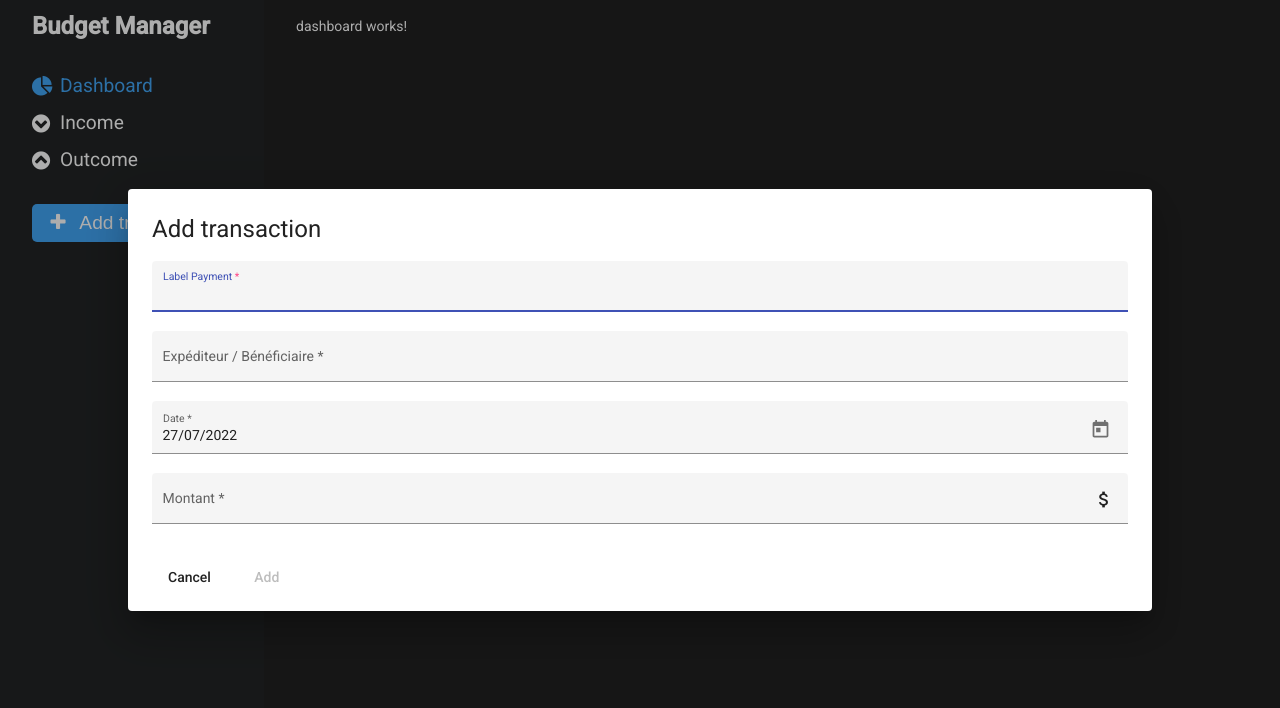
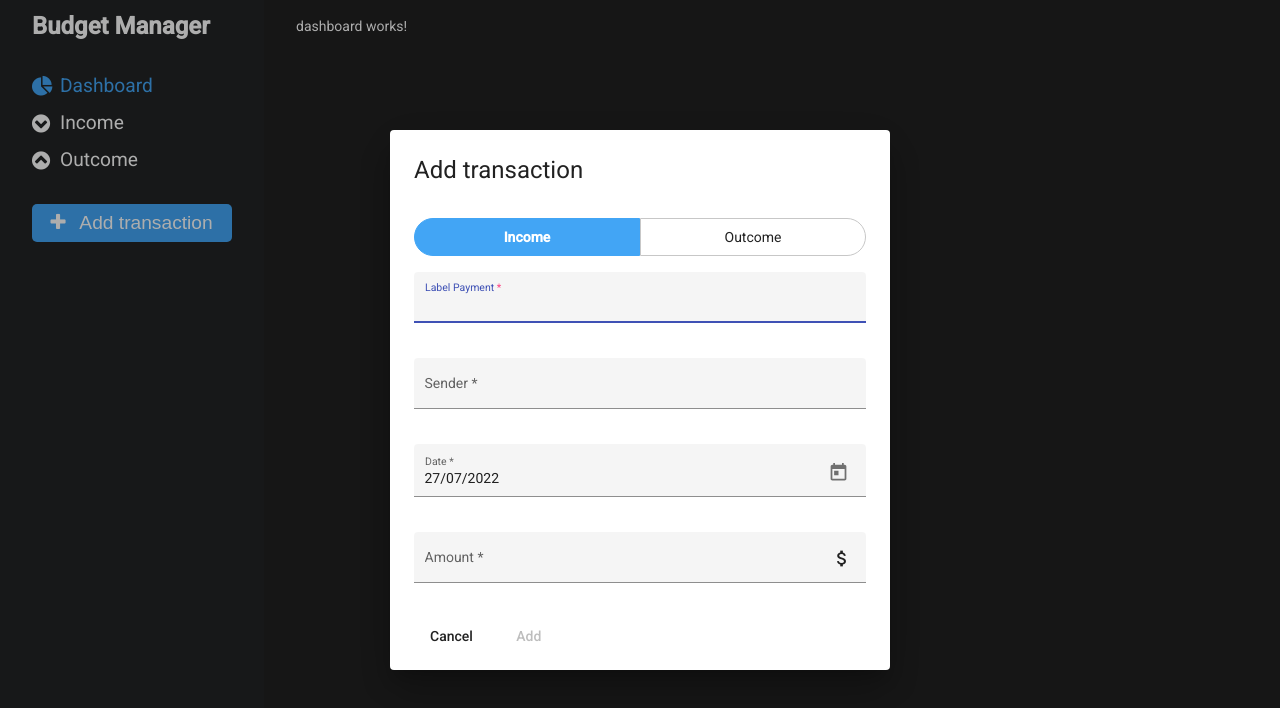
Before and after one commit to Viliprant/angular-budget-manager, an Angular app: page /dashboard in a window 1280 px wide. Both pictures are taken after a click on the button "Add transaction". Shown: the top 708 px of the page. Built offline with nearby package versions, Linux system fonts and the light colour scheme.

Commit message:
add binary-radio-component

```diff
--- a/src/app/components/add-transaction-modal/add-transaction-modal.component.html
+++ b/src/app/components/add-transaction-modal/add-transaction-modal.component.html
@@ -1,29 +1,32 @@
 <h1 mat-dialog-title>Add transaction</h1>
 <div mat-dialog-content>
-    <div class="form">
+    <form class="form" [formGroup]="transactionForm">
+        <app-binary-radio class="justify-content-center" [(paymentValue)]="currentPaymentType"></app-binary-radio>
+        <ng-container *ngIf="currentPaymentType">
             <mat-form-field appearance="fill">
                 <mat-label>Label Payment</mat-label>
-            <input matInput [formControl]="labelPaymentControl" required autocomplete="off">
+                <input matInput formControlName="labelPaymentControl" required autocomplete="off">
             </mat-form-field>
             <mat-form-field appearance="fill">
-            <mat-label>Expéditeur / Bénéficiaire</mat-label>
-            <input matInput [formControl]="partnershipControl" required autocomplete="off">
+                <mat-label>{{currentPaymentType == PaymentEnum.INCOME ? "Sender" : "Beneficiary" }}</mat-label>
+                <input matInput formControlName="partnershipControl" required autocomplete="off">
             </mat-form-field>
             <mat-form-field appearance="fill">
                 <mat-label>Date</mat-label>
-            <input matInput [matDatepicker]="picker" [formControl]="dateControl">
+                <input matInput [matDatepicker]="picker" formControlName="dateControl">
                 <mat-datepicker-toggle matSuffix [for]="picker"></mat-datepicker-toggle>
                 <mat-datepicker #picker></mat-datepicker>
             </mat-form-field>
             <mat-form-field appearance="fill">
-            <mat-label>Montant</mat-label>
-            <input matInput type="number" [formControl]="amountControl" required autocomplete="off">
+                <mat-label>Amount</mat-label>
+                <input matInput type="number" formControlName="amountControl" required autocomplete="off">
                 <mat-icon matSuffix>attach_money</mat-icon>
-            <!-- <mat-error *ngIf="email.invalid">{{getErrorMessage()}}</mat-error> -->
             </mat-form-field>
-    </div>
+        </ng-container>
+
+    </form>
 </div>
 <div mat-dialog-actions>
     <button mat-button (click)="onNoClick()">Cancel</button>
-    <button mat-button [mat-dialog-close]="getAddTransactionData()" [disabled]="!isValidForm()">Add</button>
+    <button mat-button [mat-dialog-close]="getAddTransactionData()" [disabled]="!transactionForm.valid">Add</button>
 </div>
--- a/src/app/components/add-transaction-modal/add-transaction-modal.component.scss
+++ b/src/app/components/add-transaction-modal/add-transaction-modal.component.scss
@@ -1,5 +1,7 @@
 :host {
     .form {
+        margin-top: 1rem;
         display: grid;
+        gap: 1rem;
     }
 }
--- a/src/app/components/add-transaction-modal/add-transaction-modal.component.ts
+++ b/src/app/components/add-transaction-modal/add-transaction-modal.component.ts
@@ -1,13 +1,7 @@
 import { Component, OnInit } from '@angular/core';
-import { FormControl, Validators } from '@angular/forms';
+import { FormControl, FormGroup, Validators } from '@angular/forms';
 import { MatDialogRef } from '@angular/material/dialog';
-
-export type AddTransaction = {
-  labelPayment: string;
-  partnership: string;
-  date: Date;
-  amount: string;
-}
+import { AddTransaction, PaymentEnum } from 'src/app/types/transaction';
 
 @Component({
   selector: 'app-add-transaction-modal',
@@ -16,10 +10,17 @@ export type AddTransaction = {
 })
 export class AddTransactionModalComponent implements OnInit {
 
-  labelPaymentControl = new FormControl('', [Validators.required, Validators.minLength(3)]);
-  partnershipControl = new FormControl('', [Validators.required, Validators.minLength(3)]);
-  amountControl = new FormControl('', [Validators.required]);
-  dateControl = new FormControl(new Date(), [Validators.required]);
+  public PaymentEnum = PaymentEnum;
+
+  public transactionForm = new FormGroup(
+    {
+      labelPaymentControl: new FormControl('', [Validators.required, Validators.minLength(3)]),
+      partnershipControl: new FormControl('', [Validators.required, Validators.minLength(3)]),
+      amountControl: new FormControl('', [Validators.required]),
+      dateControl: new FormControl(new Date(), [Validators.required]),
+    }
+  );
+  public currentPaymentType = PaymentEnum.INCOME;
 
   constructor(public dialogRef: MatDialogRef<AddTransactionModalComponent>) { }
 
@@ -30,16 +31,13 @@ export class AddTransactionModalComponent implements OnInit {
     this.dialogRef.close();
   }
 
-  isValidForm(): boolean {
-    return this.labelPaymentControl.valid && this.partnershipControl.valid && this.amountControl.valid;
-  }
-
   getAddTransactionData() {
     const addTransactionData: AddTransaction = {
-      labelPayment: this.labelPaymentControl.value,
-      partnership: this.partnershipControl.value,
-      date: this.dateControl.value,
-      amount: this.amountControl.value,
+      labelPayment: this.transactionForm.get('labelPaymentControl').value,
+      partnership: this.transactionForm.get('partnershipControl').value,
+      date: this.transactionForm.get('dateControl').value,
+      amount: this.transactionForm.get('amountControl').value,
+      paymentType: this.currentPaymentType,
     }
     return addTransactionData;
   }
--- /dev/null
+++ b/src/app/components/binary-radio/binary-radio.component.html
@@ -0,0 +1,6 @@
+<ng-container>
+    <span [class.active]="paymentValue == PaymentEnum.INCOME"
+        (click)="onPaymentType(PaymentEnum.INCOME)">{{PaymentEnum.INCOME | titlecase}}</span>
+    <span [class.active]="paymentValue == PaymentEnum.OUTCOME"
+        (click)="onPaymentType(PaymentEnum.OUTCOME)">{{PaymentEnum.OUTCOME | titlecase}}</span>
+</ng-container>
--- /dev/null
+++ b/src/app/components/binary-radio/binary-radio.component.scss
@@ -0,0 +1,31 @@
+:host {
+    display: flex;
+    span {
+        border: 1px solid #c7c7c7;
+        display: flex;
+        width: 50%;
+        padding: 0.5rem 1rem;
+        user-select: none;
+        transition: all 0.2s ease;
+        justify-content: center;
+
+        &:hover {
+            cursor: pointer;
+        }
+        &:first-child {
+            border-radius: 20px 0 0 20px;
+        }
+        &:last-child {
+            border-radius: 0 20px 20px 0;
+        }
+        &:not(.active):hover {
+            background-color: #f2f2f2;
+        }
+        &.active {
+            color: white;
+            font-weight: bold;
+            background-color: #42a5f5;
+            border-color: #42a5f5;
+        }
+    }
+}
--- /dev/null
+++ b/src/app/components/binary-radio/binary-radio.component.ts
@@ -0,0 +1,25 @@
+import { Component, EventEmitter, Input, OnInit, Output } from '@angular/core';
+import { PaymentEnum } from 'src/app/types/transaction';
+
+@Component({
+  selector: 'app-binary-radio',
+  templateUrl: './binary-radio.component.html',
+  styleUrls: ['./binary-radio.component.scss']
+})
+export class BinaryRadioComponent implements OnInit {
+
+  @Input() paymentValue: PaymentEnum;
+  @Output() paymentValueChange = new EventEmitter<PaymentEnum>();
+
+  PaymentEnum = PaymentEnum;
+
+  constructor() { }
+
+  ngOnInit(): void {
+  }
+
+  onPaymentType(newPaymentType: PaymentEnum) {
+    this.paymentValueChange.emit(newPaymentType);
+  }
+
+}
--- a/src/app/components/nav-bar/nav-bar.component.scss
+++ b/src/app/components/nav-bar/nav-bar.component.scss
@@ -62,6 +62,12 @@ nav {
             font-size: $font-size-links;
             padding: 0.5rem 1rem;
             border-radius: 5px;
+            cursor: pointer;
+            transition: background-color 0.2s ease;
+
+            &:hover {
+                background-color: #156aaf;
+            }
         }
     }
 }
--- a/src/app/components/nav-bar/nav-bar.component.ts
+++ b/src/app/components/nav-bar/nav-bar.component.ts
@@ -26,7 +26,7 @@ export class NavBarComponent implements OnInit {
 
   openDialog(): void {
     const addTransactionModal = this.dialog.open(AddTransactionModalComponent, {
-      width: "100%",
+      width: "500px",
       disableClose: true
     });
 
--- /dev/null
+++ b/src/app/types/transaction.ts
@@ -0,0 +1,12 @@
+export enum PaymentEnum {
+    INCOME = "income",
+    OUTCOME = "outcome"
+}
+
+export type AddTransaction = {
+    labelPayment: string;
+    partnership: string;
+    date: Date;
+    amount: string;
+    paymentType: PaymentEnum
+}
--- a/src/styles.scss
+++ b/src/styles.scss
@@ -53,4 +53,14 @@ body {
   ul {
     list-style: none;
   }
+  .mat-radio-group {
+    display: flex;
+    width: 100%;
+    justify-content: space-around;
+    padding-bottom: 1.34375em;
+  }
+
+  .justify-content-center {
+    justify-content: center;
+  }
 }
--- a/tsconfig.json
+++ b/tsconfig.json
@@ -5,6 +5,7 @@
     "baseUrl": "./",
     "outDir": "./dist/out-tsc",
     "forceConsistentCasingInFileNames": true,
+    "strictNullChecks": false,
     "strict": true,
     "noImplicitOverride": true,
     "noPropertyAccessFromIndexSignature": true,
```
Also changed, not shown: src/app/app.module.ts (+8 -3 lines). Lines whose indentation alone changed are shown as unchanged.
